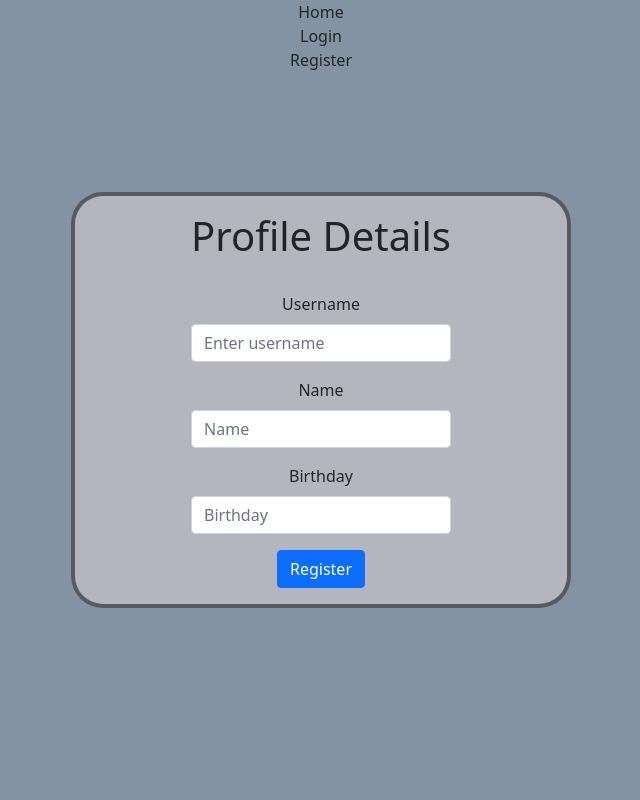
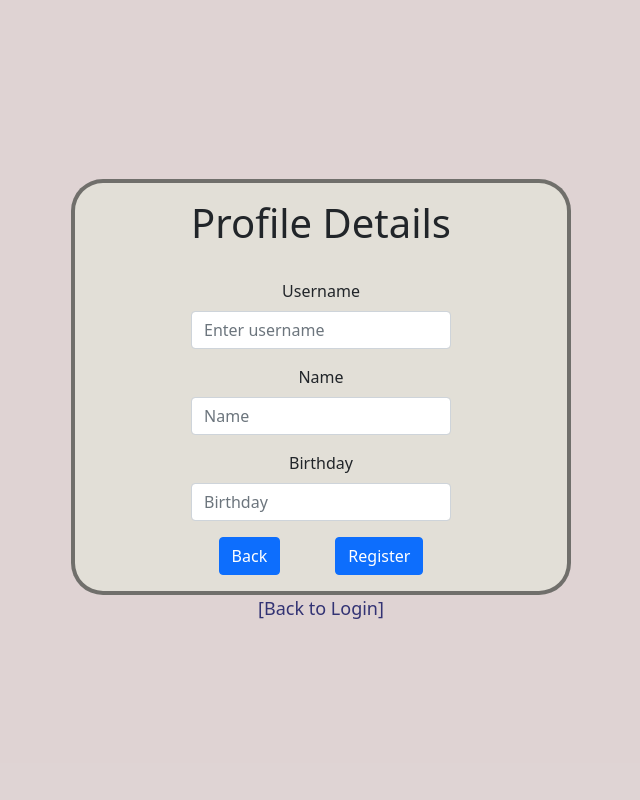
Before and after one commit to ProgrammerSteve/genericfirebaseapp, a React (Create React App) app: page /Register2 in a window 1280 px wide. Shown: the top 800 px of the page, without its empty margins (319-959 px from the left). Built offline with nearby package versions, Linux system fonts and the light colour scheme; no server answers.

Commit message:
edit navigation links for login/register, working on reducer for profile

```diff
--- a/src/firebase-utils.ts
+++ b/src/firebase-utils.ts
@@ -19,6 +19,7 @@ import {
     signInWithPopup,
     signInWithRedirect,
     createUserWithEmailAndPassword,
+    Auth,
 } from 'firebase/auth';
 import { isAnyOf } from '@reduxjs/toolkit';
 
--- a/src/pages/login/Login.css
+++ b/src/pages/login/Login.css
@@ -1,7 +1,17 @@
 #Login-Bg-Div{
-    background-color:rgba(100,120,140,0.8);
+    /* background-color:rgba(100,120,140,0.8); */
+    background-color:rgba(215, 201, 201, 0.8);
     width:100%;
     height:100%;
+}
+
+#Login-Larger-Container{
+    width: 100%;
+    height: 100%;
+    display:flex;
+    flex-direction: column;
+    align-items: center;
+    justify-content: center;
 }
 
 #Login-Container{
@@ -10,10 +20,16 @@
     padding:1em;
     display:grid;
     place-items: center;
-    position: absolute;
-    top:50%;
+    /* position: absolute; */
+    /* top:50%;
     left:50%;
-    transform:translate(-50%,-50%);
+    transform:translate(-50%,-50%); */
     width:max(280px,min(50%,500px));
     background-color:rgba(230,235,220,0.5);
 }
+
+#Register-Link{
+    color: rgb(51, 51, 116);
+    font-size: x-large;
+
+}
--- a/src/pages/login/Login.tsx
+++ b/src/pages/login/Login.tsx
@@ -95,10 +95,7 @@ function Login() {
         <>
 
             <div id="Login-Bg-Div">
-            <div onClick={()=>navigate('/')}>Home</div>
-            <div onClick={()=>navigate('/Login')}>Login</div>
-            <div onClick={()=>navigate('/Register')}>Register</div>
-
+                <div id="Login-Larger-Container">
                         <div id="Login-Container">
                             <Form>
                                 <h1>Login</h1><br/>
@@ -160,6 +157,8 @@ function Login() {
 
                             </Form>
                         </div>
+                        <div id="Register-Link" onClick={()=>navigate('/Register')}>Register</div>
+                    </div>
             </div>
         </>
     )
--- a/src/pages/register/Register.css
+++ b/src/pages/register/Register.css
@@ -1,18 +1,35 @@
 #Register-Bg-Div{
-    background-color:rgba(100,120,140,0.8);
+    /* background-color:rgba(100,120,140,0.8); */
+    background-color:rgba(215, 201, 201, 0.8);
     width:100%;
     height:100%;
+}
+
+#Register-Larger-Container{
+    width: 100%;
+    height: 100%;
+    display:flex;
+    flex-direction: column;
+    align-items: center;
+    justify-content: center;
 }
 
 #Register-Container{
     border:4px solid rgba(0,0,0,0.5);
     border-radius: 2em;
     padding:1em;
+    display:grid;
     place-items: center;
-    position: absolute;
-    top:50%;
+    /* position: absolute; */
+    /* top:50%;
     left:50%;
-    transform:translate(-50%,-50%);
+    transform:translate(-50%,-50%); */
     width:max(280px,min(50%,500px));
-    background-color:rgba(230,215,220,0.5);
+    background-color:rgba(230,235,220,0.5);
 }
+
+#Register-Link{
+    color: rgb(51, 51, 116);
+    font-size: large;
+
+}
--- a/src/pages/register/Register.tsx
+++ b/src/pages/register/Register.tsx
@@ -85,24 +85,11 @@ const Register=()=> {
 
     return(
         <>
-
-
-        <div
-        id='Register-Bg-Div'
-
-        >
-
-        <div onClick={()=>navigate('/')}>Home</div>
-        <div onClick={()=>navigate('/Login')}>Login</div>
-        <div onClick={()=>navigate('/Register')}>Register</div>
-
-        <div
-            id="Register-Container"
-        >
-
+        <div id='Register-Bg-Div'>
+            <div id="Register-Larger-Container">
+                <div id="Register-Container">
                         <Form onSubmit={handleForm}>
                             <h1>Register</h1><br/>
-
 
                             <Form.Group className="mb-3" controlId="formBasicEmail">
                                 <Form.Label>Email address</Form.Label>
@@ -116,8 +103,6 @@ const Register=()=> {
                                 </Form.Text> */}
                             </Form.Group>
 
-
-
                             <Form.Group className="mb-3" controlId="formBasicPassword">
                                 <Form.Label>Password</Form.Label>
                                 <Form.Control
@@ -127,8 +112,6 @@ const Register=()=> {
                                 />
                             </Form.Group>
 
-
-
                             <Form.Group className="mb-3" controlId="formBasicPassword">
                                 <Form.Label>Confirm Password</Form.Label>
                                 <Form.Control
@@ -137,7 +120,6 @@ const Register=()=> {
                                     onChange={e=>dispatch(setConfirm(e.target.value))}
                                 />
                             </Form.Group>
-
 
                             {/* <Form.Group className="mb-3" controlId="formBasicCheckbox">
                             <Form.Check type="checkbox" label="Check me out" />
@@ -151,20 +133,11 @@ const Register=()=> {
                             >
                                 Continue
                             </Button>
-
-
                         </Form>
-
-
                 </div>
-
-
-
+                <div id="Register-Link" onClick={()=>navigate('/Login')}>[Back to Login]</div>
             </div>
-        <p>Email: {`${Email}`}  Pass: {`${Pass}`}  Confirm: {`${Confirm}`}</p><br/>
-        <p>Username: {`${Username}`}  Name: {`${Name}`}  Birthday: {`${Birthday}`}</p><br/>
-        <p>Joined: {`${Joined}`}</p><br/>
-
+        </div>
         </>
     )
 
--- a/src/pages/register2/Register2.css
+++ b/src/pages/register2/Register2.css
@@ -1,18 +1,40 @@
 #Register2-Bg-Div{
-    background-color:rgba(100,120,140,0.8);
+    /* background-color:rgba(100,120,140,0.8); */
+    background-color:rgba(215, 201, 201, 0.8);
     width:100%;
     height:100%;
+}
+
+#Register2-Larger-Container{
+    width: 100%;
+    height: 100%;
+    display:flex;
+    flex-direction: column;
+    align-items: center;
+    justify-content: center;
 }
 
 #Register2-Container{
     border:4px solid rgba(0,0,0,0.5);
     border-radius: 2em;
     padding:1em;
+    display:grid;
     place-items: center;
-    position: absolute;
-    top:50%;
+    /* position: absolute; */
+    /* top:50%;
     left:50%;
-    transform:translate(-50%,-50%);
+    transform:translate(-50%,-50%); */
     width:max(280px,min(50%,500px));
-    background-color:rgba(230,215,220,0.5);
+    background-color:rgba(230,235,220,0.5);
 }
+
+#Register2-Button-Container{
+    display: flex;
+    justify-content: space-around;
+}
+
+#Register2-Link{
+    color: rgb(51, 51, 116);
+    font-size: large;
+
+}
--- a/src/pages/register2/Register2.tsx
+++ b/src/pages/register2/Register2.tsx
@@ -122,9 +122,7 @@ const handleSubmit= async (event:React.SyntheticEvent)=>{
     return(
         <>
         <div id='Register2-Bg-Div'>
-        <div onClick={()=>navigate('/')}>Home</div>
-        <div onClick={()=>navigate('/Login')}>Login</div>
-        <div onClick={()=>navigate('/Register')}>Register</div>
+            <div id="Register2-Larger-Container">
                 <div id="Register2-Container">
                     <Form onSubmit={handleSubmit}>
                         <h1>Profile Details</h1><br/>
@@ -162,19 +160,37 @@ const handleSubmit= async (event:React.SyntheticEvent)=>{
                         <Form.Check type="checkbox" label="Check me out" />
                         </Form.Group> */}
 
+
+                        <div id="Register2-Button-Container">
+                            <Button
+                                variant="primary"
+                                onClick={()=>navigate('/Register')}
+                            >
+                                Back
+                            </Button>
+
+
                             <Button
                                 variant="primary"
                                 type="submit"
                             >
                                 Register
                             </Button>
+                        </div>
+
+
                     </Form>
                 </div>
+                <div id="Register2-Link" onClick={()=>navigate('/Login')}>[Back to Login]</div>
+            </div>
+        </div>
 
-        </div>
-        <p>Email: {`${Email}`}  Pass: {`${Pass}`}  Confirm: {`${Confirm}`}</p><br/>
-        <p>Username: {`${Username}`}  Name: {`${Name}`}  Birthday: {`${Birthday}`}</p><br/>
-        <p>Joined: {`${Joined}`}</p><br/>
+
+
+
+
+        {/* <div onClick={()=>navigate('/')}>Home</div>
+        <div onClick={()=>navigate('/Register')}>Register</div>   */}
         </>
     )
 
--- a/src/redux/constants.ts
+++ b/src/redux/constants.ts
@@ -16,3 +16,12 @@ export const RESET_REGISTER="RESET_REGISTER";
 
 export const CHANGE_NAME='CHANGE_NAME';
 export const CHANGE_ONLINE_STATUS='CHANGE_ONLINE_STATUS';
+
+
+
+
+export const CHANGE_PROFILE_EMAIL="CHANGE_PROFILE_EMAIL";
+export const CHANGE_PROFILE_USERNAME="CHANGE_PROFILE_USERNAME";
+export const CHANGE_PROFILE_NAME="CHANGE_PROFILE_NAME";
+export const CHANGE_PROFILE_BIRTHDAY="CHANGE_PROFILE_BIRTHDAY";
+export const CHANGE_PROFILE_JOINED="CHANGE_PROFILE_JOINED";
--- /dev/null
+++ b/src/redux/reducers/reducer_profile.ts
@@ -0,0 +1,50 @@
+import {
+    CHANGE_PROFILE_EMAIL,
+    CHANGE_PROFILE_USERNAME,
+    CHANGE_PROFILE_NAME,
+    CHANGE_PROFILE_BIRTHDAY,
+    CHANGE_PROFILE_JOINED,
+  } from "../constants";
+
+  interface Iaction {
+    type?: string;
+    payload?:string;
+  }
+
+interface IstateProfile{
+    P_Email:string;
+    P_Username:string;
+    P_Name:string;
+    P_Birthday:string;
+    P_Joined:string;
+}
+const initialStateProfile:IstateProfile={
+  P_Email:'',
+  P_Username:'',
+  P_Name:'',
+  P_Birthday:'',
+  P_Joined:'',
+}
+
+export const profileReducer=(state:IstateProfile=initialStateProfile,action:Iaction={})=>{
+    switch(action.type){
+
+        case CHANGE_PROFILE_EMAIL:
+            return Object.assign({},state, {R_Email: action.payload});
+
+        case CHANGE_PROFILE_USERNAME:
+            return Object.assign({},state, {R_Pass: action.payload});
+
+        case CHANGE_PROFILE_NAME:
+            return Object.assign({},state, {R_Confirm: action.payload});
+
+        case CHANGE_PROFILE_BIRTHDAY:
+            return Object.assign({},state, {R_Username: action.payload});
+
+        case CHANGE_PROFILE_JOINED:
+            return Object.assign({},state, {R_Name: action.payload});
+
+    default:
+        return state;
+    }
+  }
--- a/src/redux/store.ts
+++ b/src/redux/store.ts
@@ -1,11 +1,13 @@
 import {navReducer} from './reducers/reducer_navigation';
 import {registerReducer} from './reducers/reducer_register';
+import {profileReducer} from './reducers/reducer_profile';
 import { configureStore } from '@reduxjs/toolkit'
 
 const store = configureStore({
     reducer: {
       nav: navReducer,
-      reg: registerReducer
+      reg: registerReducer,
+      pro: profileReducer,
     }
   })
 
```
Also changed, not shown: src/components/AuthRoute/AuthRoute.tsx (+1 -6 lines), src/components/profile/profile.tsx (+12 -8 lines). Lines whose indentation alone changed are shown as unchanged.
